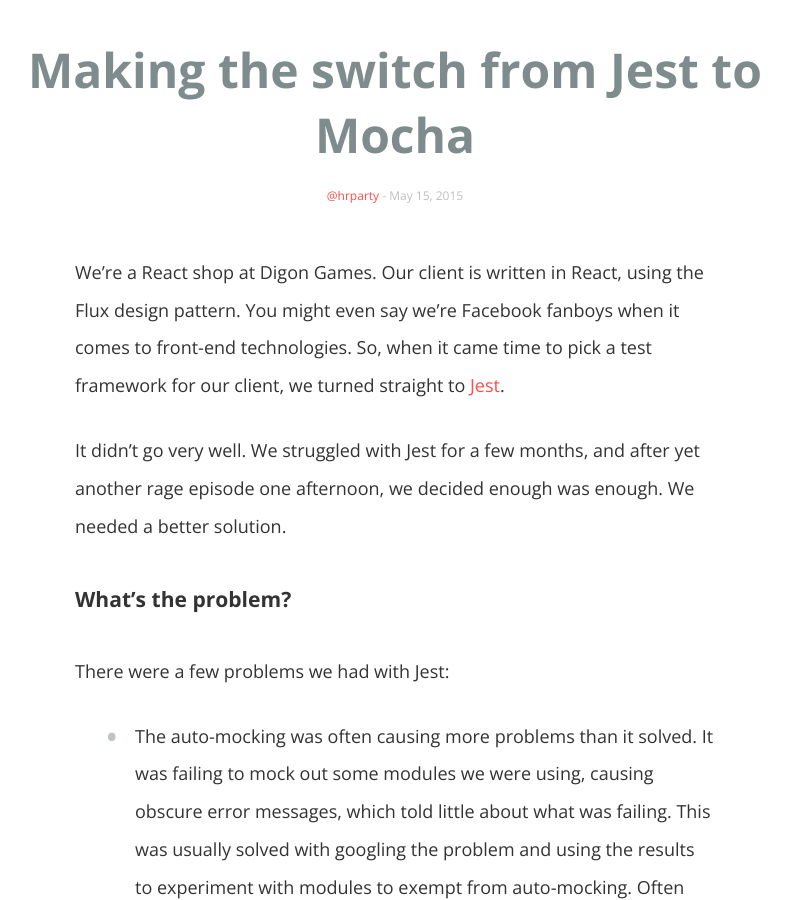
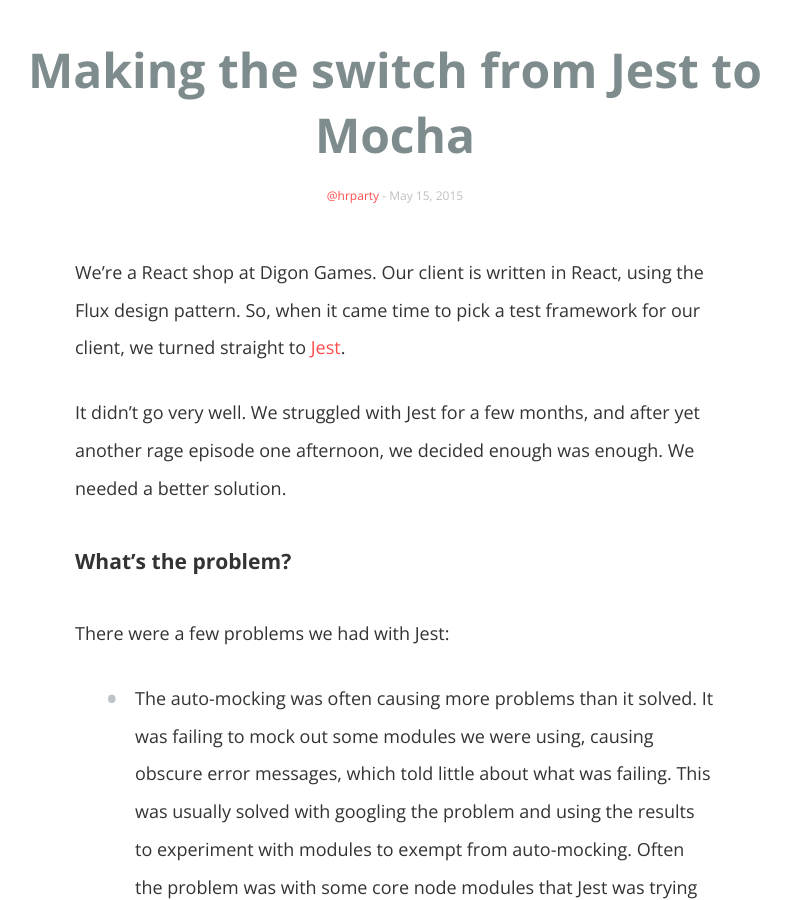
Before and after one commit to DigonGames/digongames.github.io, a Jekyll site: the page built from _posts/2015-05-15-switching-from-jest-to-mocha.md, in a window 1280 px wide and 900 px high, scrolled down 366 px. Shown: the whole window, without its empty margins (245-1036 px from the left). Built offline with Jekyll 4.4.1, drawn with Linux system fonts in a browser that asks for light colours; nearby versions of some CDN libraries; some of the changed text lies outside the part shown.

Commit message:
Editing first post content

````diff
--- a/_posts/2015-05-15-switching-from-jest-to-mocha.md
+++ b/_posts/2015-05-15-switching-from-jest-to-mocha.md
@@ -3,7 +3,7 @@
 date:   2015-05-15 15:55:00
 author: hrparty
 ---
-We're a React shop at Digon Games. Our client is written in React, using the Flux design pattern. You might even say we're Facebook fanboys when it comes to front-end technologies. So, when it came time to pick a test framework for our client, we turned straight to [Jest](https://facebook.github.io/jest/).
+We're a React shop at Digon Games. Our client is written in React, using the Flux design pattern. So, when it came time to pick a test framework for our client, we turned straight to [Jest](https://facebook.github.io/jest/).
 
 It didn't go very well. We struggled with Jest for a few months, and after yet another rage episode one afternoon, we decided enough was enough. We needed a better solution.
 
@@ -50,7 +50,7 @@
 
 #### Providing DOM
 
-In order for us to test React components, we needed a DOM to mount them to. We created a file in the root of the test folder, call it `dom.js`:
+In order for us to test React components, we needed a DOM to mount them to. We created a file in the root of the test folder, `dom.js`:
 
 ```javascript
 // make sure to always require this BEFORE requiring react
````
